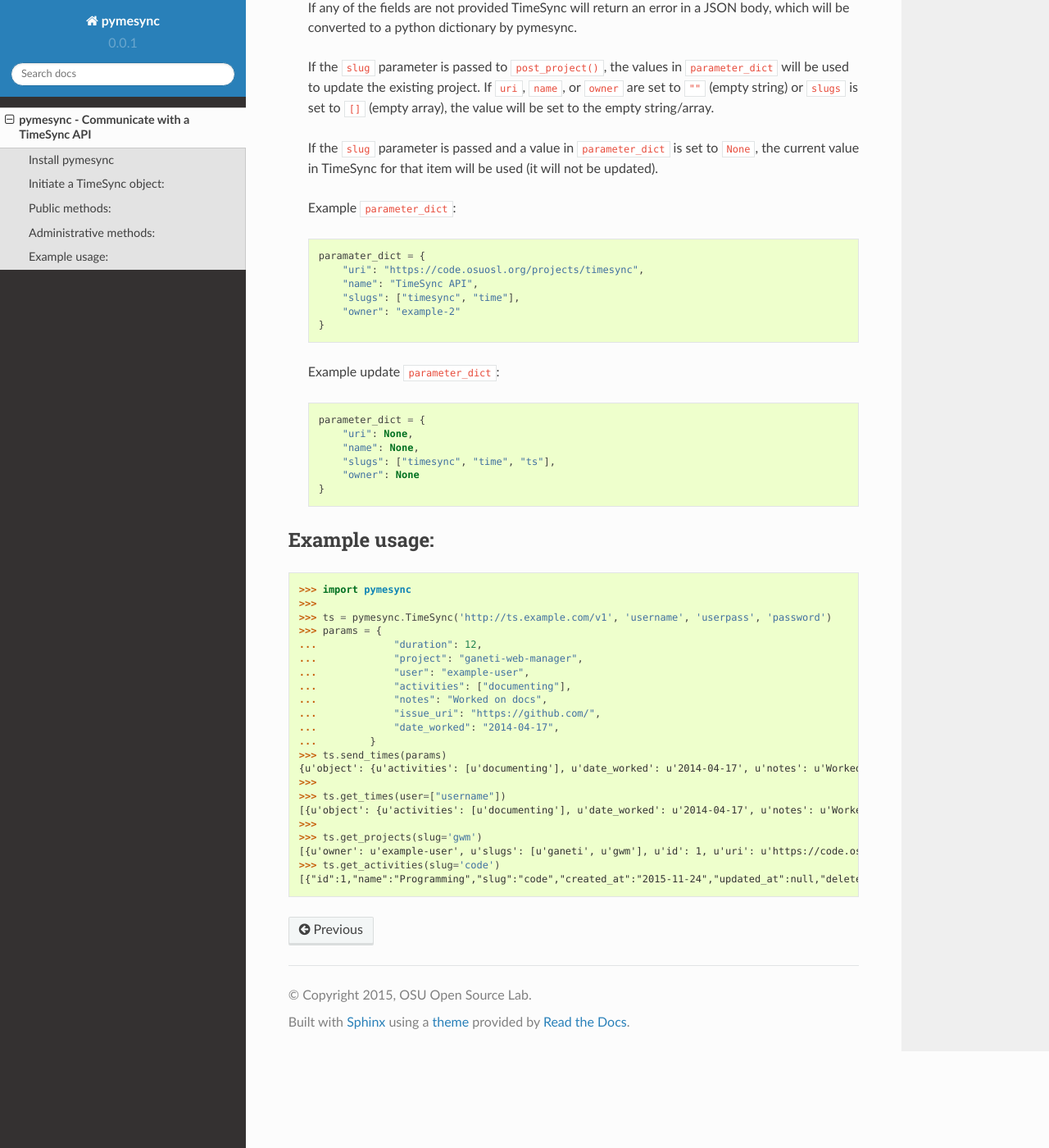
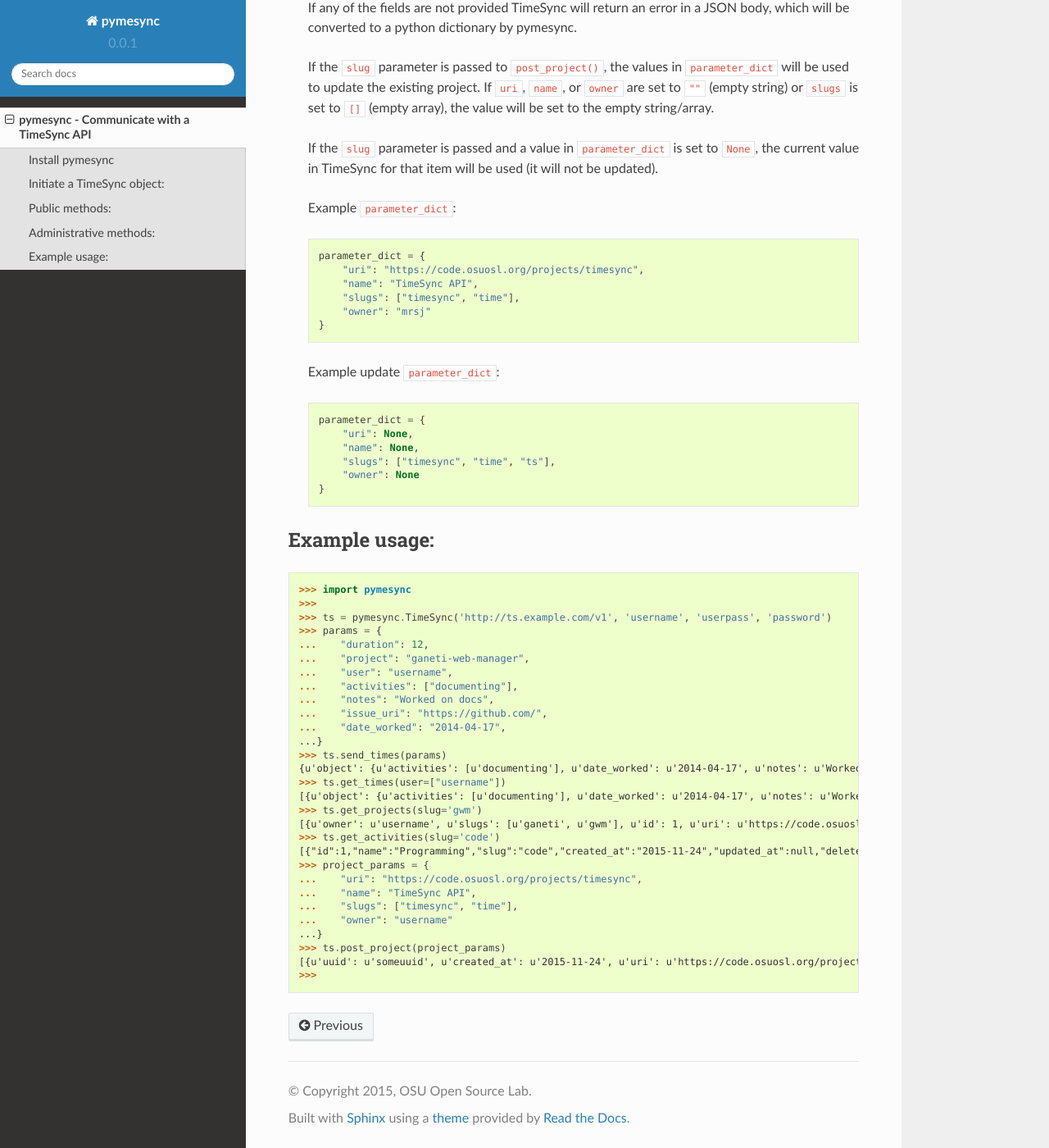
Before and after one commit to osuosl/pymesync, a Sphinx documentation site: the page built from docs/source/usage.rst, in a window 1280 px wide and 1400 px high, scrolled down 4349 px. Shown: the whole window at 82% size. Built offline with Sphinx 7.4.7 and the Read the Docs theme 2.0.0, drawn with Linux system fonts in a browser that asks for light colours.

Commit message:
Add example and fix misspellings

```diff
--- a/docs/source/usage.rst
+++ b/docs/source/usage.rst
@@ -233,11 +233,11 @@
 
     .. code-block:: python
 
-      paramater_dict = {
+      parameter_dict = {
           "uri": "https://code.osuosl.org/projects/timesync",
           "name": "TimeSync API",
           "slugs": ["timesync", "time"],
-          "owner": "example-2"
+          "owner": "mrsj"
       }
 
     Example update ``parameter_dict``:
@@ -260,21 +260,28 @@
     >>>
     >>> ts = pymesync.TimeSync('http://ts.example.com/v1', 'username', 'userpass', 'password')
     >>> params = {
-    ...             "duration": 12,
-    ...             "project": "ganeti-web-manager",
-    ...             "user": "example-user",
-    ...             "activities": ["documenting"],
-    ...             "notes": "Worked on docs",
-    ...             "issue_uri": "https://github.com/",
-    ...             "date_worked": "2014-04-17",
-    ...         }
+    ...    "duration": 12,
+    ...    "project": "ganeti-web-manager",
+    ...    "user": "username",
+    ...    "activities": ["documenting"],
+    ...    "notes": "Worked on docs",
+    ...    "issue_uri": "https://github.com/",
+    ...    "date_worked": "2014-04-17",
+    ...}
     >>> ts.send_times(params)
-    {u'object': {u'activities': [u'documenting'], u'date_worked': u'2014-04-17', u'notes': u'Worked on docs', u'project': u'ganeti-web-manager', u'user': u'example-user', u'duration': 12, u'issue_uri': u'https://github.com/', u'id': 1}, u'auth': {u'username': u'example-user', u'password': u'password', u'type': u'password'}}
-    >>>
+    {u'object': {u'activities': [u'documenting'], u'date_worked': u'2014-04-17', u'notes': u'Worked on docs', u'project': u'ganeti-web-manager', u'user': u'username', u'duration': 12, u'issue_uri': u'https://github.com/', u'id': 1}, u'auth': {u'username': u'username', u'password': u'userpass', u'type': u'password'}}
     >>> ts.get_times(user=["username"])
-    [{u'object': {u'activities': [u'documenting'], u'date_worked': u'2014-04-17', u'notes': u'Worked on docs', u'project': u'ganeti-web-manager', u'user': u'example-user', u'duration': 12, u'issue_uri': u'https://github.com/', u'id': 1}, u'auth': {u'username': u'example-user', u'password': u'password', u'type': u'password'}}]
-    >>>
+    [{u'object': {u'activities': [u'documenting'], u'date_worked': u'2014-04-17', u'notes': u'Worked on docs', u'project': u'ganeti-web-manager', u'user': u'username', u'duration': 12, u'issue_uri': u'https://github.com/', u'id': 1}, u'auth': {u'username': u'username', u'password': u'userpass', u'type': u'password'}}]
     >>> ts.get_projects(slug='gwm')
-    [{u'owner': u'example-user', u'slugs': [u'ganeti', u'gwm'], u'id': 1, u'uri': u'https://code.osuosl.org/projects/ganeti-webmgr', u'name': u'Ganeti Web Manager'}]
+    [{u'owner': u'username', u'slugs': [u'ganeti', u'gwm'], u'id': 1, u'uri': u'https://code.osuosl.org/projects/ganeti-webmgr', u'name': u'Ganeti Web Manager'}]
     >>> ts.get_activities(slug='code')
     [{"id":1,"name":"Programming","slug":"code","created_at":"2015-11-24","updated_at":null,"deleted_at":null,"uuid":"fd7fd535-1272-44cd-b4ec-726b65b1db96","revision":1}]
+    >>> project_params = {
+    ...    "uri": "https://code.osuosl.org/projects/timesync",
+    ...    "name": "TimeSync API",
+    ...    "slugs": ["timesync", "time"],
+    ...    "owner": "username"
+    ...}
+    >>> ts.post_project(project_params)
+    [{u'uuid': u'someuuid', u'created_at': u'2015-11-24', u'uri': u'https://code.osuosl.org/projects/timesync', u'id': 2, u'owner': u'username', u'revision': 1, u'slugs': [u'timesync', u'time'], u'name': u'TimeSync API'}]
+    >>>
```
Also changed, not shown: tests.py (+5 -5 lines).
